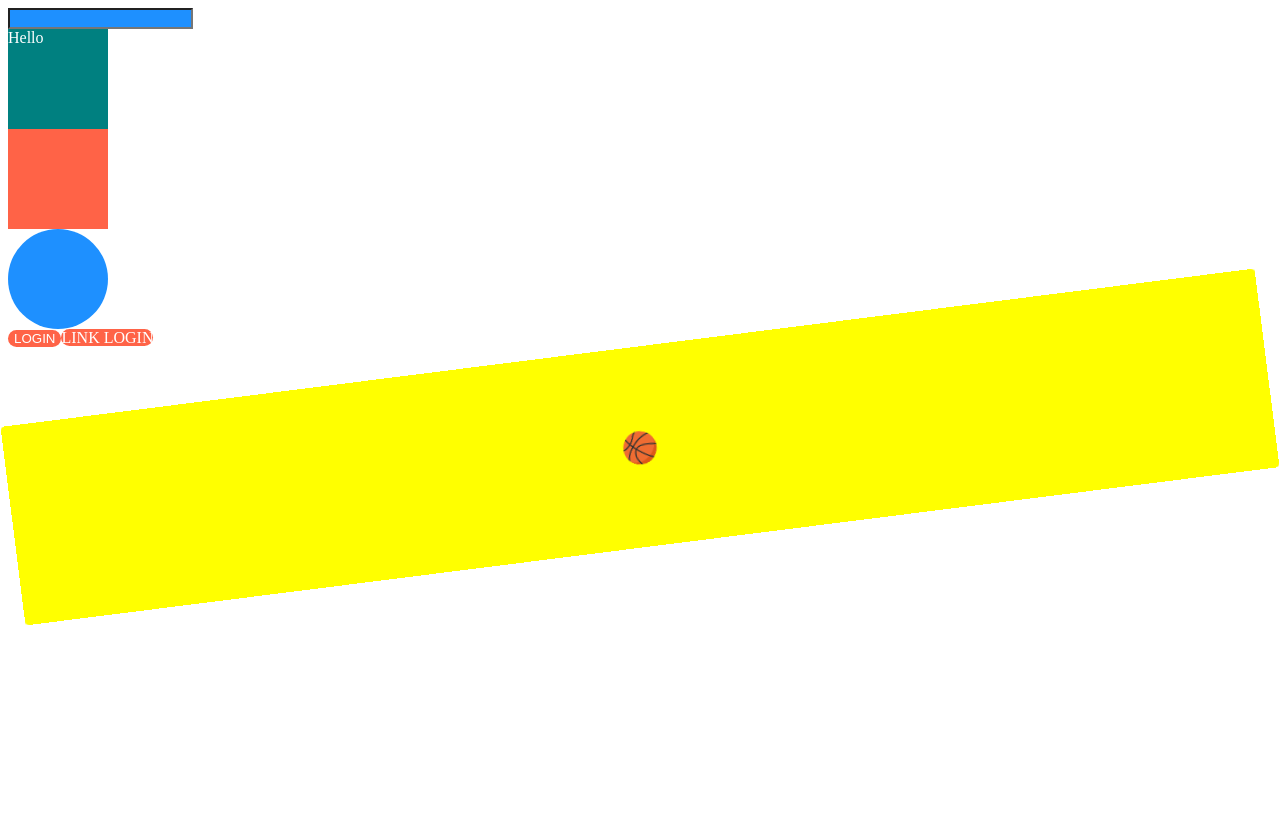
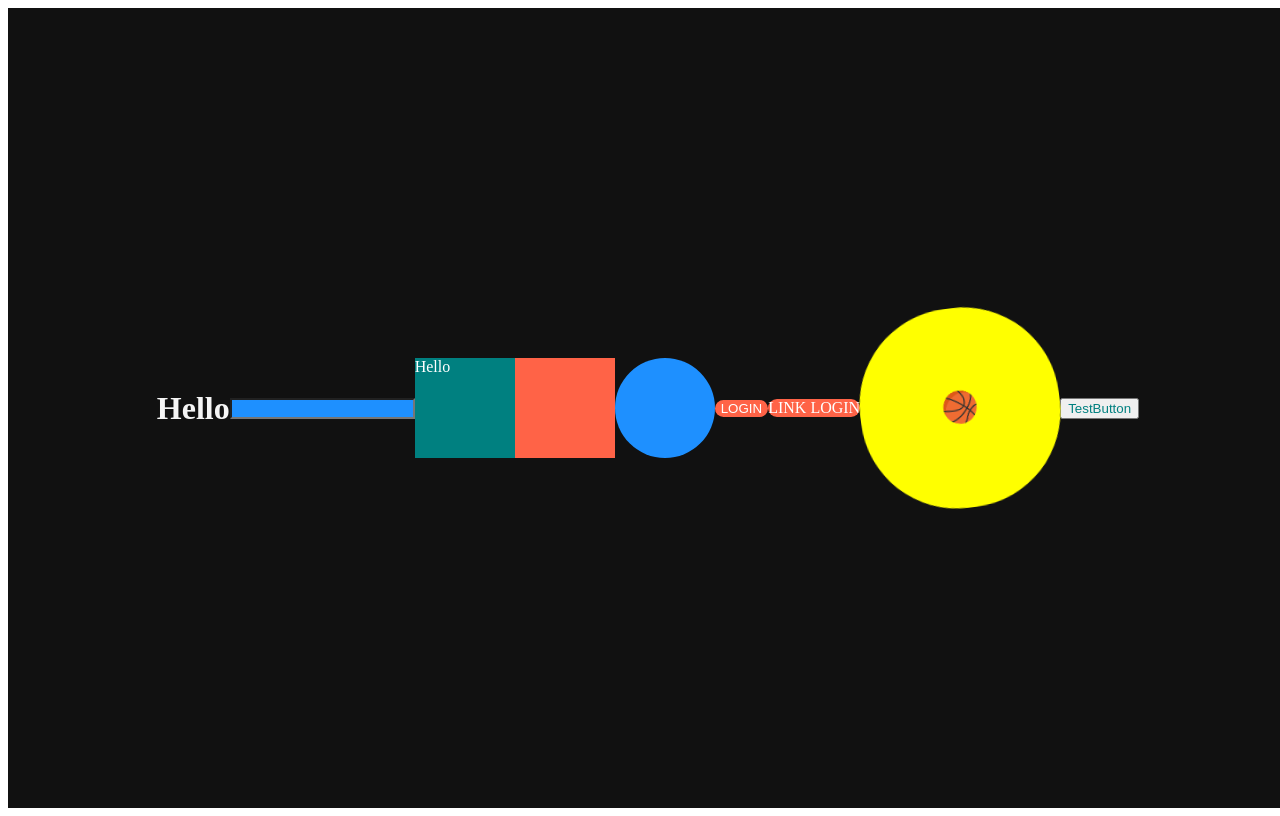
Before and after one commit to JHKIMS/react_junior, a React (Create React App) app: page / in a window 1280 px wide. Built offline with nearby package versions, Linux system fonts and the light colour scheme.

Commit message:
ReactJunior: Styled_Components-Theme

```diff
--- a/src/App.js
+++ b/src/App.js
@@ -1,7 +1,12 @@
 import styled, {keyframes} from "styled-components";
 
 const Father = styled.div`
-  // display: flex;
+  display: flex;
+  height: 100vh;
+  width: 100vw;
+  justify-content: center;
+  align-items: center;
+  background-color: ${(props) => props.theme.backgroundColor}
 `
 const Box = styled.div`
   background-color: ${(props) => props.bgColor};
@@ -42,7 +47,7 @@
 `
 
 const AniBox = styled.div`
-  height: 200px;
+  width: 200px;
   height: 200px;
   background-color: yellow;
   display: flex;
@@ -55,10 +60,27 @@
     }
   }
 `
+const BtnAnim = keyframes`
+from{
+  color:tomato;
+}
+  to{
+    color: teal;
+  }
+`
+const SampleBtn = styled.button`
+  animation: ${BtnAnim} 0.5s infinite;
+`
+
+// Theme
+const Title = styled.h1`
+  color: ${(props) => props.theme.textColor}
+`
 
 function App() {
   return (
     <Father>
+      <Title>Hello</Title>
       <Input />
       <Box bgColor="teal">
         <Text>Hello</Text>
@@ -71,6 +93,8 @@
         <AniBox>
           <Emoji as="p">🏀</Emoji>
         </AniBox>
+
+        <SampleBtn>TestButton</SampleBtn>
     </Father>
 
   );
--- a/src/index.js
+++ b/src/index.js
@@ -1,10 +1,22 @@
 import React from 'react';
 import ReactDOM from 'react-dom/client';
+import {ThemeProvider} from "styled-components";
 import App from './App';
+
+const darkTheme = {
+  textColor: "whitesmoke",
+  backgroundColor: "#111"
+}
+const lightTheme = {
+  textColor: "#111",
+  backgroundColor: "whitesmoke"
+}
 
 const root = ReactDOM.createRoot(document.getElementById('root'));
 root.render(
   <React.StrictMode>
-    <App />
+    <ThemeProvider theme={darkTheme}>
+      <App />
+    </ThemeProvider>
   </React.StrictMode>
 );
```
